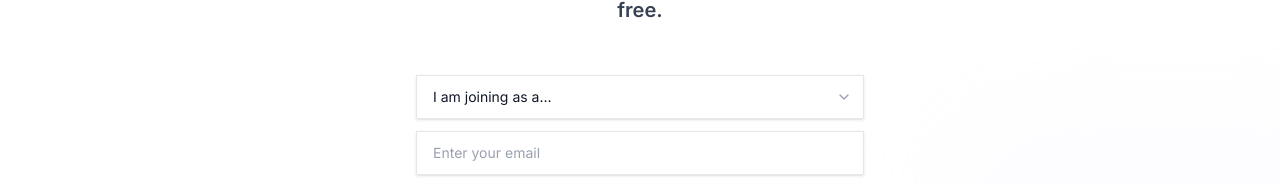
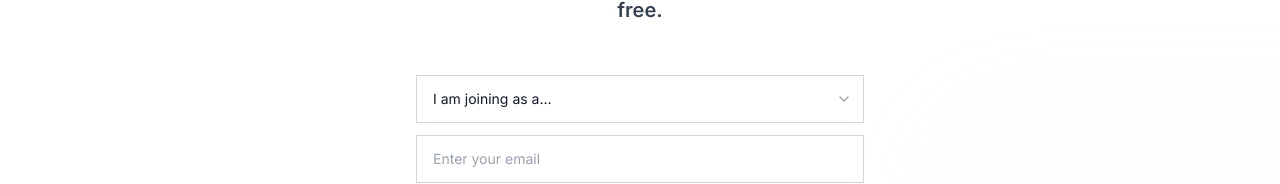
Before and after one commit to abdulmoeez222/educonnect, a React (Vite) app in the folder frontend/educonnect/: page / in a window 1280 px wide. Shown: the part 619-803 px from the top of the page. Built offline with nearby package versions, Linux system fonts and the light colour scheme.

Commit message:
fix: unify email/select input styles across all sections

```diff
--- a/frontend/educonnect/src/pages/Landing.tsx
+++ b/frontend/educonnect/src/pages/Landing.tsx
@@ -135,13 +135,9 @@ function WaitlistForm({
     );
   }
 
-  const inputCls = dark
-    ? "h-11 rounded-lg border border-white/20 bg-white/10 backdrop-blur px-4 text-sm text-white placeholder:text-indigo-300 focus:outline-none focus:ring-2 focus:ring-white/30 transition-all"
-    : "h-11 rounded-lg border border-gray-200 bg-white px-4 text-sm text-gray-900 placeholder:text-gray-400 focus:outline-none focus:ring-2 focus:ring-indigo-500 focus:border-transparent shadow-sm transition-all";
+  const inputCls = "h-12 w-full border border-gray-300 bg-white px-4 text-sm text-gray-900 placeholder:text-gray-400 focus:outline-none focus:ring-2 focus:ring-indigo-500 focus:border-transparent transition-all";
 
-  const selectCls = dark
-    ? "h-11 rounded-lg border border-white/20 bg-white/10 backdrop-blur px-4 text-sm text-white focus:outline-none focus:ring-2 focus:ring-white/30 transition-all appearance-none cursor-pointer"
-    : "h-11 rounded-lg border border-gray-200 bg-white px-4 text-sm text-gray-900 focus:outline-none focus:ring-2 focus:ring-indigo-500 focus:border-transparent shadow-sm transition-all appearance-none cursor-pointer";
+  const selectCls = "h-12 w-full border border-gray-300 bg-white px-4 text-sm text-gray-900 focus:outline-none focus:ring-2 focus:ring-indigo-500 focus:border-transparent transition-all appearance-none cursor-pointer";
 
   return (
     <form onSubmit={handleSubmit} className="flex flex-col gap-3 w-full max-w-md mt-2">
```
